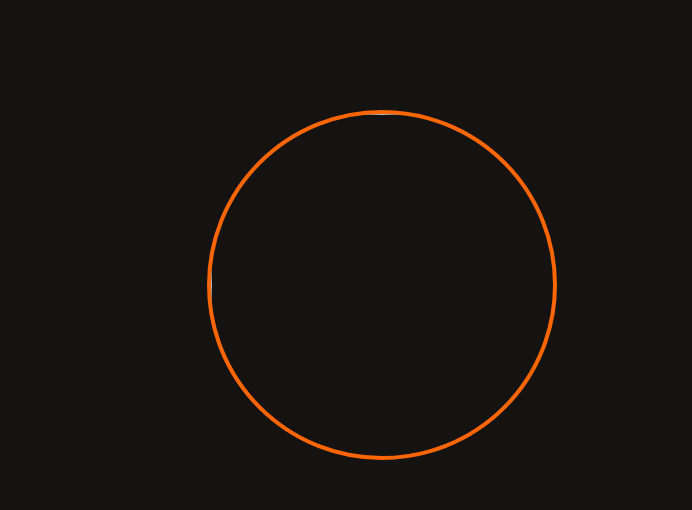
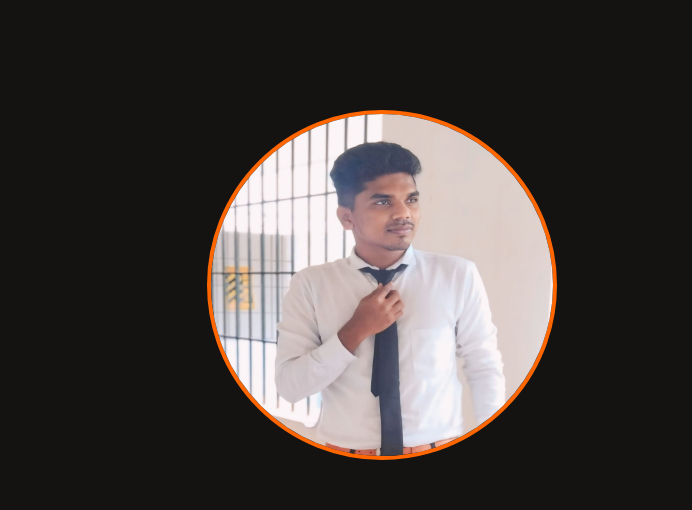
Before and after one commit to LeninKishore/portfolio, a plain HTML site: page index.html in a window 1280 px wide. Shown: the part 168-678 px from the top of the page, 588-1280 px from the left. Drawn offline with nearby package versions, Linux system fonts and the light colour scheme; the site is published under a folder, as on GitHub Pages, so addresses that start at the root find nothing; a web font is replaced by a local one.

Commit message:
img updated

```diff
--- a/index.html
+++ b/index.html
@@ -44,7 +44,7 @@
                 </div>
         </div>
         <div class="ho2">
-                <img src="/image/kish.jpg" alt="image" >
+                <img src="./image/kish.jpg" alt="image" >
         </div>
 
     </section>
```
